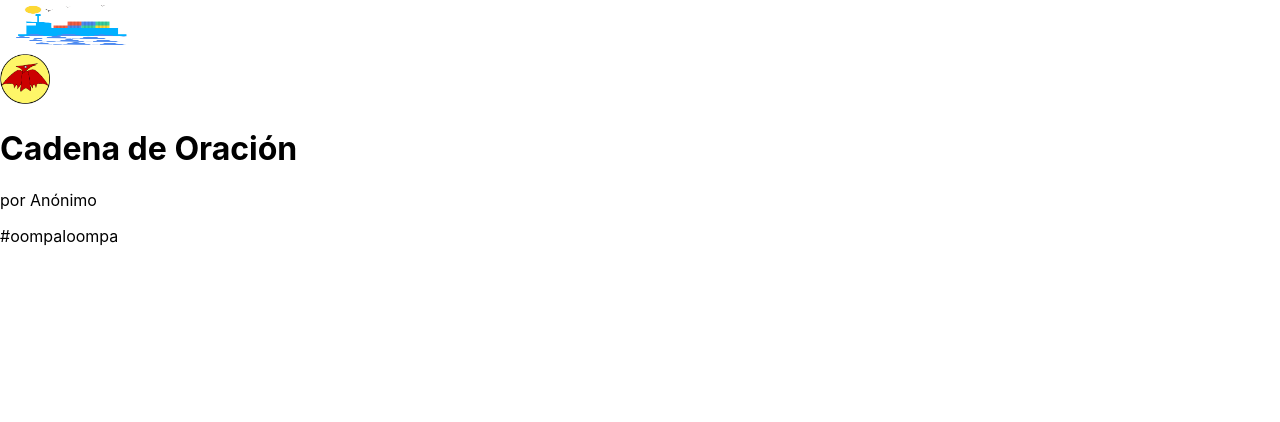
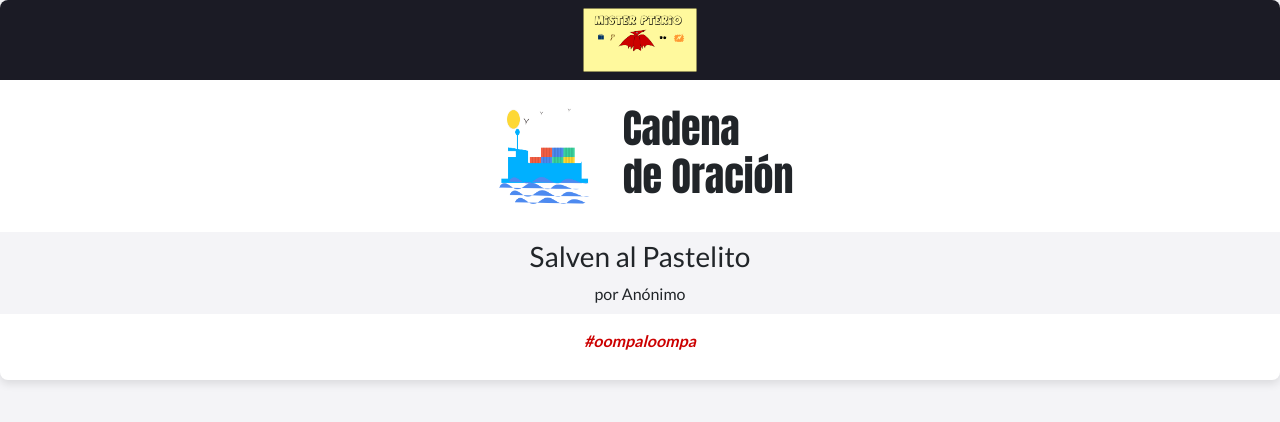
Before and after one commit to iqrivas/altardepterio, a React (Create React App) app: page / in a window 1280 px wide. Shown: the top 422 px of the page. Built offline with nearby package versions, Linux system fonts and the light colour scheme.

Commit message:
added styles + bootstrap

```diff
--- a/package.json
+++ b/package.json
@@ -6,6 +6,7 @@
     "@testing-library/jest-dom": "^5.11.5",
     "@testing-library/react": "^11.1.0",
     "@testing-library/user-event": "^12.1.10",
+    "bootstrap": "^4.5.3",
     "react": "^17.0.1",
     "react-dom": "^17.0.1",
     "react-scripts": "4.0.0",
--- a/src/components/Badge.js
+++ b/src/components/Badge.js
@@ -1,24 +1,27 @@
 import React from 'react';
-
-import avatar from '../images/pterio.png';
-import logo from '../images/undraw_Container_ship_ok1c.png';
+import './styles/Badge.css';
+import avatar from '../images/undraw_Container_ship_ok1c.png';
+import logo from '../images/pterio_home.png';
 
 class Badge extends React.Component {
     render () {
-        return <div>
-            <div>
-                <img src={logo} width="150" height="50" alt="Logo"/>
+        return (
+        <div className="Badge">
+            <div className="Badge__header">
+                <img src={logo} alt="Logo"/>
             </div>
 
-            <div>
-                <img src={avatar} width="50" height="50" alt="Avatar"/>
-                <h1>Cadena de Oración</h1>
+            <div className="Badge__section-name">
+                <img className="Badge__avatar" src={avatar} alt="Avatar"/>
+                <h1>Cadena <br/> de Oración</h1>
             </div>
-            <div>
-                <p>por Anónimo</p>
-                <p>#oompaloompa</p>
+            <div className="Badge__section-info">
+                <h3>Salven al Pastelito</h3>
+                <div>por Anónimo</div>
             </div>
+            <div className="Badge__footer"> #oompaloompa </div>
         </div>
+        )
     }
 }
 
--- /dev/null
+++ b/src/components/styles/Badge.css
@@ -0,0 +1,54 @@
+.Badge {
+    background: #FFFFFF;
+    box-shadow: 0 4px 8px 0 rgba(0, 0, 0, 0.10);
+    border-radius: 8px 8px 8px 8px;
+    overflow: hidden;
+    height: 380px;
+  }
+
+  .Badge__header {
+    padding: 0.5rem 0;
+    height: 80px;
+    background: #1B1B25;
+    display: flex;
+    justify-content: center;
+  }
+
+  .Badge__header img {
+    object-fit: cover;
+    object-position: 50% 41%;
+  }
+
+  .Badge__section-name {
+    display: flex;
+    justify-content: center;
+    align-items: center;
+    padding: 1rem 0;
+  }
+
+  .Badge__section-info {
+    display: flex;
+    flex-direction: column;
+    justify-content: center;
+    align-items: center;
+    padding: 0.5rem 0;
+    background: #F4F4F7;
+  }
+
+
+  .Badge__avatar {
+    border-radius: 50%;
+    margin-right: 1rem;
+    width: 120px;
+    height: 120px;
+  }
+
+  .Badge__footer {
+    height: 54px;
+    display: flex;
+    justify-content: center;
+    align-items: center;
+    color: #cc0000;
+    font-weight: bold;
+    font-style: italic;
+  }
--- /dev/null
+++ b/src/global.css
@@ -0,0 +1,74 @@
+@import url('https://fonts.googleapis.com/css?family=Lato:300,400,700');
+@import url('https://fonts.googleapis.com/css?family=Anton');
+
+
+* {
+  -webkit-font-smoothing: antialiased;
+  -moz-osx-font-smoothing: grayscale;
+}
+
+body {
+  font-family: 'Lato', 'Helvetica Neue', sans-serif;
+  background-color: #F4F4F7;
+}
+
+h1 {
+  font-family: 'Anton', sans-serif;
+}
+
+a.link-unstyled {
+  color: inherit;
+}
+
+a.link-unstyled:hover {
+  color: inherit;
+  text-decoration: none;
+}
+
+.btn {
+  padding: 0.375rem 2rem;
+}
+
+.btn.btn-primary {
+  color: #fff;
+  background-color: #7DCD40;
+  border-color: #7DCD40;
+}
+
+.btn.btn-primary:not(:disabled):not(.disabled):hover {
+  color: #fff;
+  background-color: #7DCD40;
+  border-color: #7DCD40;
+}
+
+.btn.btn-primary:not(:disabled):not(.disabled):active {
+  color: #fff;
+  background-color: #7DCD40;
+  border-color: #7DCD40;
+}
+
+.btn.btn-primary:not(:disabled):not(.disabled):focus {
+  box-shadow: 0 0 0 0.2rem rgba(125, 205, 64, 0.5);
+}
+
+.btn.btn-danger {
+  color: #fff;
+  background-color: #CD4040;
+  border-color: #CD4040;
+}
+
+.btn.btn-danger:not(:disabled):not(.disabled):hover {
+  color: #fff;
+  background-color: #CD4040;
+  border-color: #CD4040;
+}
+
+.btn.btn-danger:not(:disabled):not(.disabled):active {
+  color: #fff;
+  background-color: #CD4040;
+  border-color: #CD4040;
+}
+
+.btn.btn-danger:not(:disabled):not(.disabled):focus {
+  box-shadow: 0 0 0 0.2rem rgba(255, 64, 64, 0.5);
+}
--- a/src/index.js
+++ b/src/index.js
@@ -1,9 +1,9 @@
 import React from 'react';
 import ReactDOM from 'react-dom';
-import './index.css';
 import App from './App';
 import reportWebVitals from './reportWebVitals';
-
+import 'bootstrap/dist/css/bootstrap.css';
+import './global.css';
 import Badge from './components/Badge';
 
 const container = document.getElementById('root');
```
Also changed, not shown: 1 other file (tests, documents, lock files or other folders).
